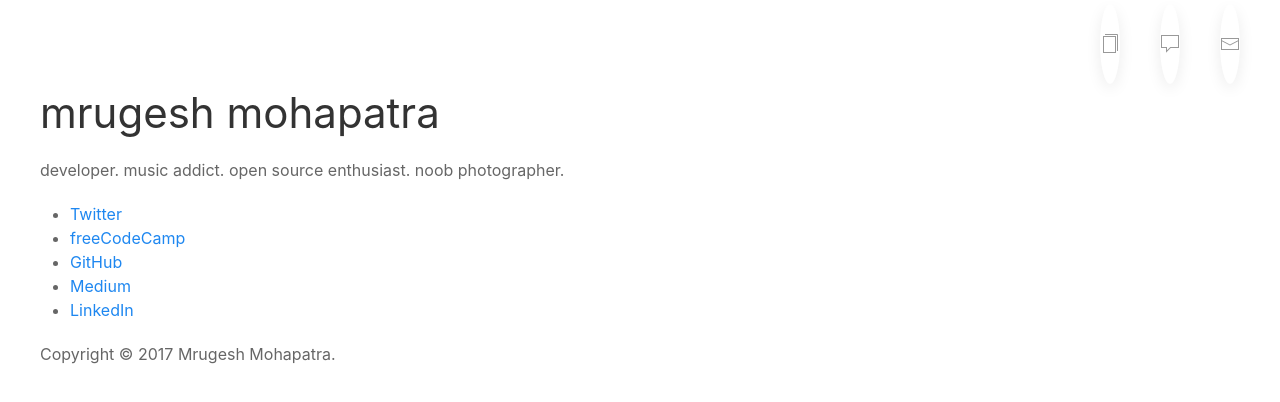
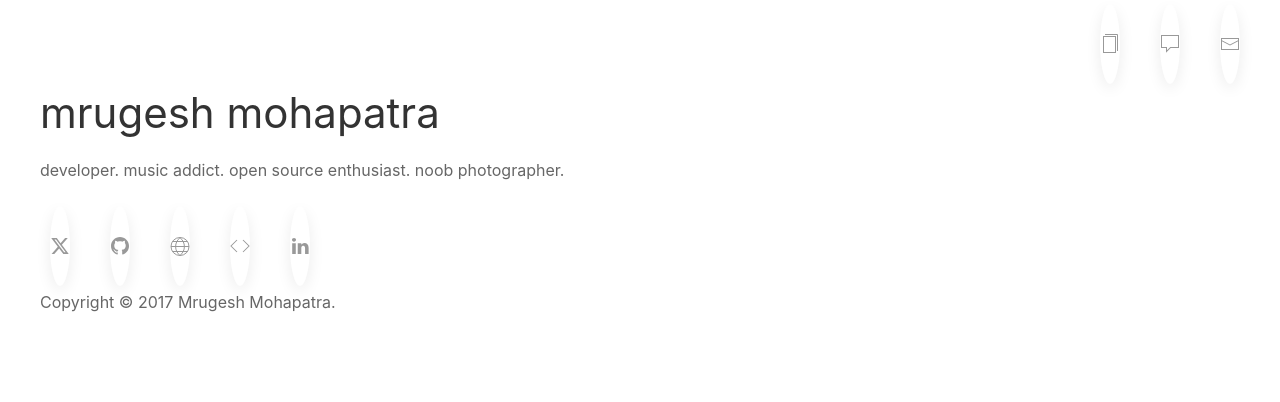
Before and after one commit to raisedadead/portfolio, a React (Create React App) app: page / in a window 1280 px wide. Shown: the top 402 px of the page. Built offline with nearby package versions, Linux system fonts and the light colour scheme.

Commit message:
fix(nav): Add raised buttons style to social

```diff
--- a/src/components/Nav/SocialNav.js
+++ b/src/components/Nav/SocialNav.js
@@ -1,32 +1,58 @@
 import React from 'react'
 
+const raisedButtonStyle = { height: 50, margin: '4px 0 4px 0' }
 const SocialNav = () => {
   return (
     <div>
-      <ul>
+      <ul className="uk-navbar-nav uk-iconnav">
         <li>
-          <a href="https://twitter.com/raisedadead">
-            <span className="label">Twitter</span>
+          <a
+            href="https://twitter.com/raisedadead"
+            className="uk-card uk-card-default uk-border-circle"
+            data-uk-icon="icon: twitter"
+            style={raisedButtonStyle}
+          >
+            <span className="label uk-hidden">Twitter</span>
           </a>
         </li>
         <li>
-          <a href="https://freeCodeCamp.org/raisedadead">
-            <span className="label">freeCodeCamp</span>
+          <a
+            href="https://github.com/raisedadead"
+            className="uk-card uk-card-default uk-border-circle"
+            data-uk-icon="icon: github"
+            style={raisedButtonStyle}
+          >
+            <span className="label uk-hidden">GitHub</span>
           </a>
         </li>
         <li>
-          <a href="https://github.com/raisedadead">
-            <span className="label">GitHub</span>
+          <a
+            href="https://blog.raisedadead.com"
+            className="uk-card uk-card-default uk-border-circle"
+            data-uk-icon="icon: world"
+            style={raisedButtonStyle}
+          >
+            <span className="label uk-hidden">Blog</span>
           </a>
         </li>
         <li>
-          <a href="https://blog.raisedadead.com">
-            <span className="label">Medium</span>
+          <a
+            href="https://freeCodeCamp.org/raisedadead"
+            className="uk-card uk-card-default uk-border-circle"
+            data-uk-icon="icon: code"
+            style={raisedButtonStyle}
+          >
+            <span className="label uk-hidden">freeCodeCamp</span>
           </a>
         </li>
         <li>
-          <a href="https://linkedin.com/in/mrugeshm">
-            <span className="label">LinkedIn</span>
+          <a
+            href="https://linkedin.com/in/mrugeshm"
+            className="uk-card uk-card-default uk-border-circle"
+            data-uk-icon="icon: linkedin"
+            style={raisedButtonStyle}
+          >
+            <span className="label uk-hidden">LinkedIn</span>
           </a>
         </li>
       </ul>
--- a/src/components/Nav/TopNav.js
+++ b/src/components/Nav/TopNav.js
@@ -8,10 +8,10 @@ const TopNav = () => {
         <ul className="uk-navbar-nav uk-iconnav">
           <li>
             <a
+              title="résumé"
+              href="/resume/"
               className="uk-card uk-card-default uk-border-circle"
-              href="/resume/"
               data-uk-icon="icon: copy"
-              title="résumé"
               data-uk-tooltip
               style={raisedButtonStyle}
             >
@@ -20,10 +20,10 @@ const TopNav = () => {
           </li>
           <li>
             <a
+              title="ask me anything"
+              href="https://github.com/raisedadead/ama/"
               className="uk-card uk-card-default uk-border-circle"
-              href="https://github.com/raisedadead/ama/"
               data-uk-icon="icon: comment"
-              title="ask me anything"
               data-uk-tooltip
               style={raisedButtonStyle}
             >
@@ -32,10 +32,10 @@ const TopNav = () => {
           </li>
           <li>
             <a
+              title="contact"
+              href="/contact/"
               className="uk-card uk-card-default uk-border-circle"
-              href="/contact/"
               data-uk-icon="icon: mail"
-              title="contact"
               data-uk-tooltip
               style={raisedButtonStyle}
             >
```
